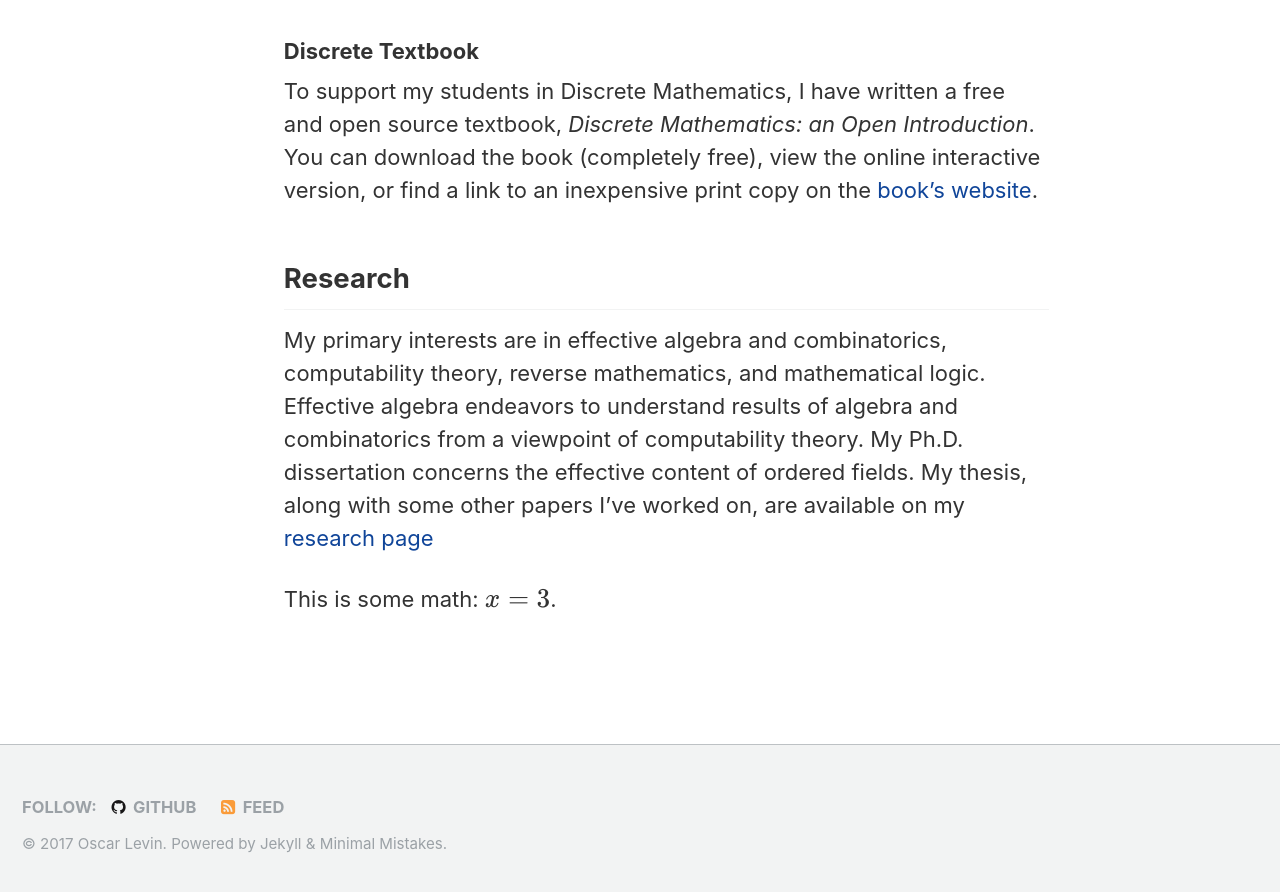
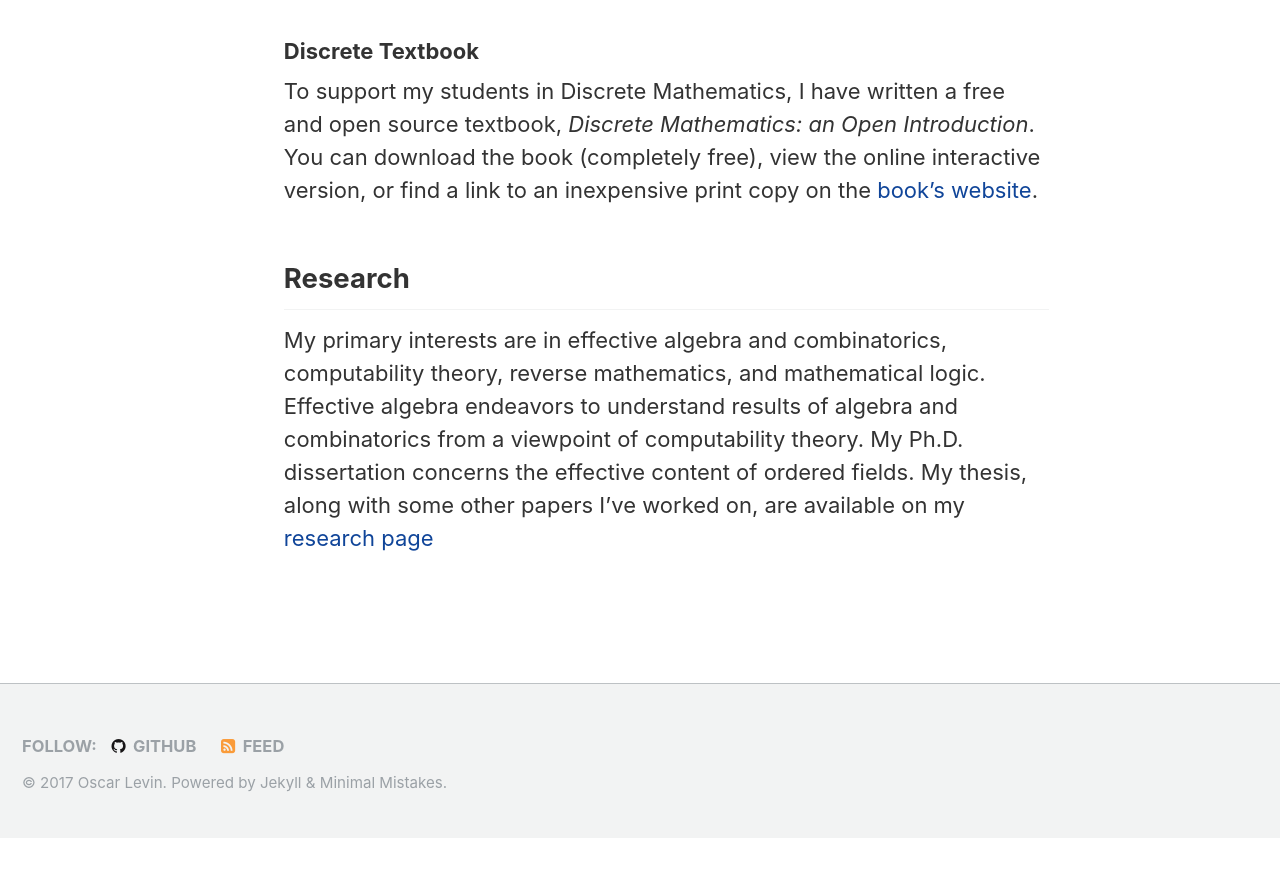
Before and after one commit to oscarlevin/oscarlevin.github.io, a Jekyll site: the page built from index.md, in a window 1280 px wide and 900 px high, scrolled down 1040 px. Shown: the top 892 px of the window. Built offline with Jekyll 4.4.1, drawn with Linux system fonts in a browser that asks for light colours; formulas are drawn with MathJax 3; after the commit the page ends 1878 px from its top, so only the background shows below that.

Commit message:
Update index.md

```diff
--- a/index.md
+++ b/index.md
@@ -27,5 +27,3 @@ To support my students in Discrete Mathematics, I have written a free and open s
 ## Research
 
 My primary interests are in effective algebra and combinatorics, computability theory, reverse mathematics, and mathematical logic. Effective algebra endeavors to understand results of algebra and combinatorics from a viewpoint of computability theory. My Ph.D. dissertation concerns the effective content of ordered fields. My thesis, along with some other papers I've worked on, are available on my [research page](research)
-
-This is some math: $$x=3$$.
```
